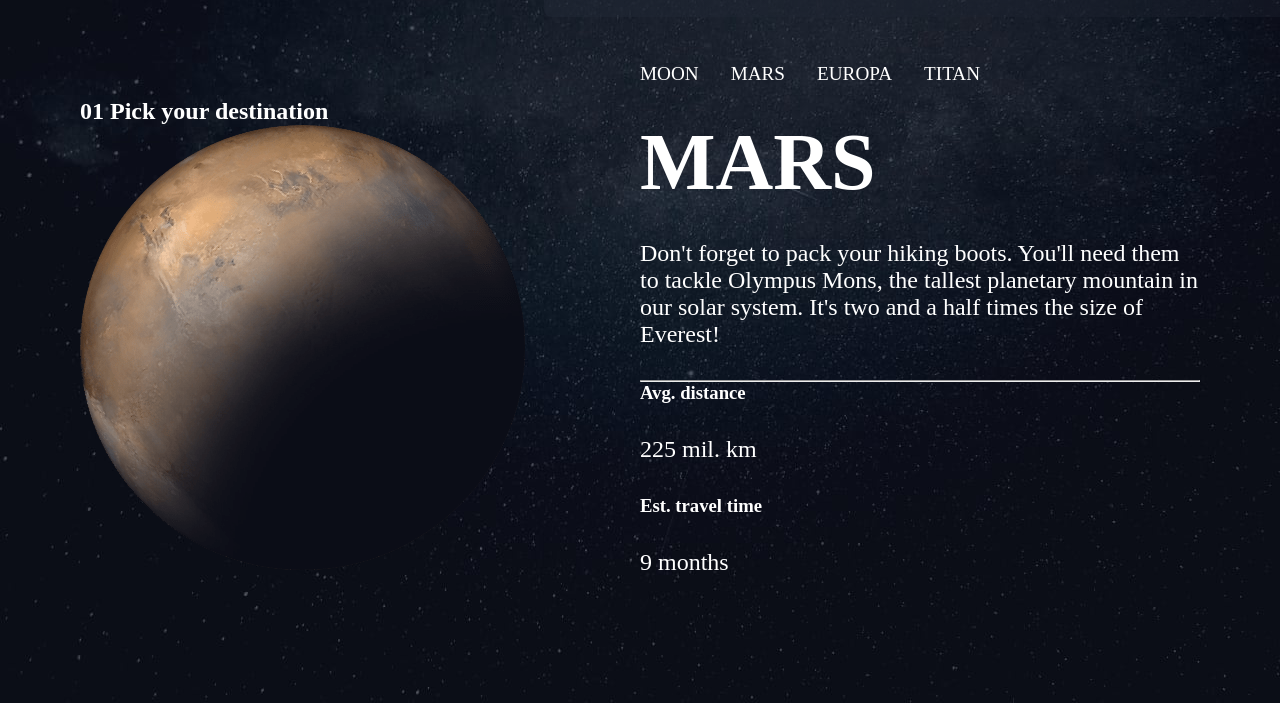
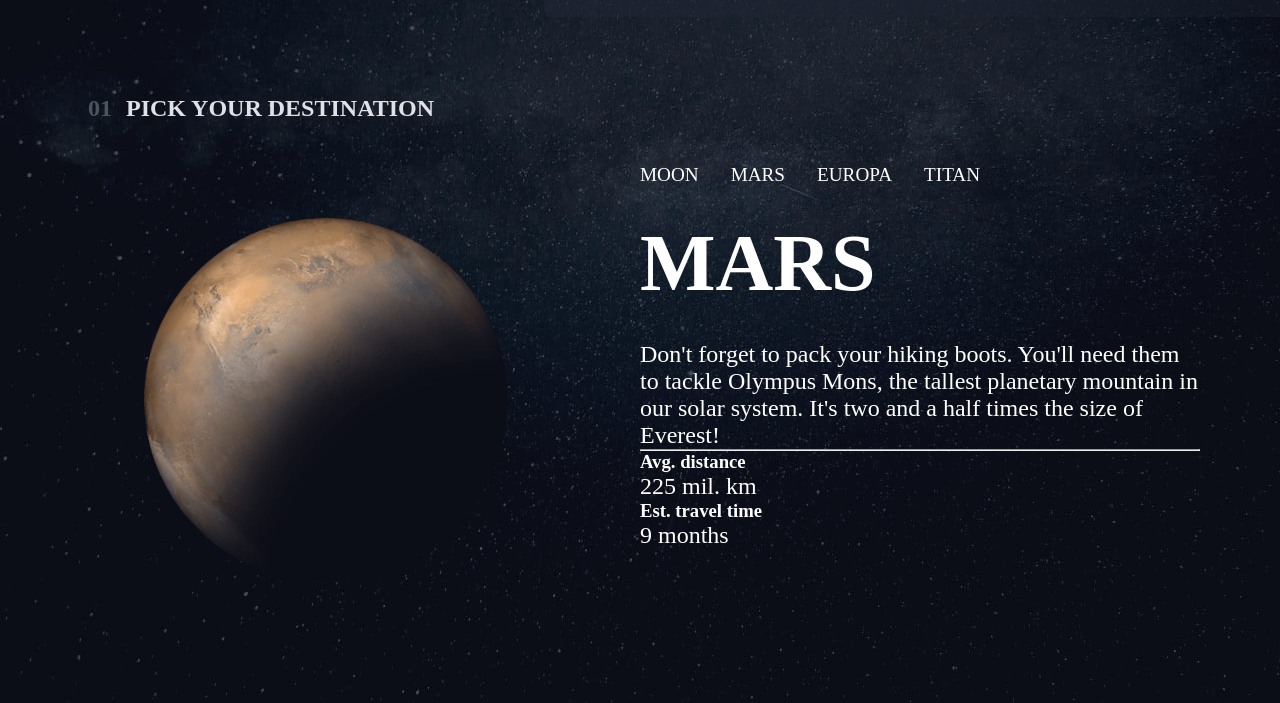
Before and after one commit to workdotnisha/space-tourism-website-main, a plain HTML site: page starter-code/destination-mars.html in a window 1280 px wide. Shown: the part 97-800 px from the top of the page. Drawn offline with Linux system fonts and the light colour scheme.

Commit message:
Modified files

```diff
--- a/starter-code/destination-mars.css
+++ b/starter-code/destination-mars.css
@@ -9,7 +9,7 @@ body{
     background-size: cover;
     background-repeat: no-repeat;
     color: #fff;
-    padding: 0 3rem;
+
     overflow-x: hidden;
 }
 .menu-icon .icon-close.hide{
@@ -61,13 +61,13 @@ main{
     flex-direction: column;
     align-items: center;
     justify-content: center;
-    margin: 0 2rem;
+
 }
 main section p,
 main section h1{
     text-align: start;
     color: white;
-    margin: 2rem 0;
+    /* margin: 2rem 0; */
     font-size: 1.5rem;
 }
 main section h1{
@@ -79,6 +79,17 @@ main section{
     margin: 3rem auto;
     justify-content: start;
     width: 50%;
+}
+main section span{
+    color: #4F545C;
+    margin: 0 0.5rem;
+}
+
+main section h2{
+    font-size: 0.8rem;
+    /* margin: 2rem 0; */
+    text-transform: uppercase;
+    color: #E0E1E7;
 }
 section ul{
     /* text-align: center; */
@@ -99,9 +110,21 @@ section ul a{
 @media (min-width: 768px){
     body{
         background: url("./assets/destination/background-destination-desktop.jpg");
+        padding: 0 3rem;
+
     }
     main{
         flex-direction: row;
+        margin: 0 2rem;
+    }
+    main section img{
+        width: 65%;
+        margin: 4rem;
+        border-radius: 0.5rem;
+    }
+    main section h2{
+        font-size: 1.5rem;
+        margin: 2rem 0;
     }
     nav ul{
         display: flex;
```
